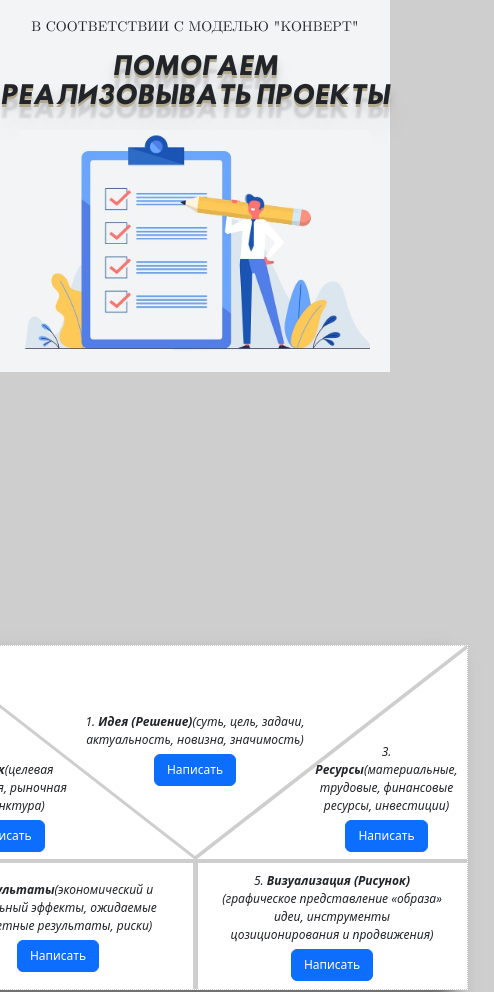
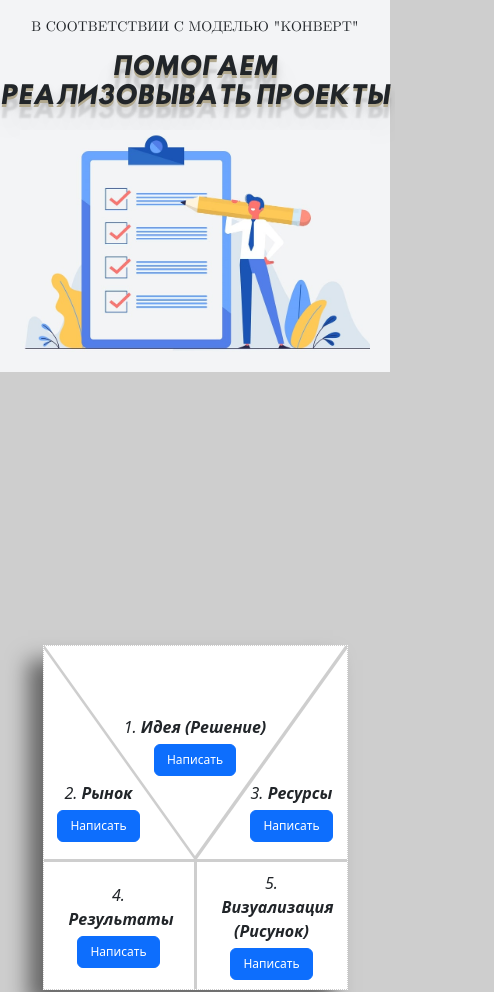
Before and after one commit to KISLY74/konvert, a React app: page /home in a window 390 px wide. Shown: the part 123-1115 px from the top of the page, 494 px wide, since content can reach past the window. Built offline with nearby package versions, Linux system fonts and the light colour scheme; what pdfmake would draw is missing.

Commit message:
feat: adaptive less then 600px, 500px

```diff
--- a/src/components/shapes.scss
+++ b/src/components/shapes.scss
@@ -38,7 +38,7 @@ body{
   position: absolute;
   bottom: 255px;
   left: 0;
-  border-right: 300px solid transparent;
+  border-right: 100px solid transparent;
   border-top: 300px solid transparent;
   border-left: 500px solid #fff;
   @extend %center;
@@ -52,7 +52,7 @@ body{
   position: absolute;
   bottom: 255px;
   right: 0;
-  border-left: 300px solid transparent;
+  border-left: 100px solid transparent;
   border-top: 300px solid transparent;
   border-right: 500px solid #fff;
 }
@@ -235,3 +235,64 @@ body{
     font-size: 12px;
   }
 }
+@media(max-width: 600px){
+  #one{
+    border-right: 150px solid transparent;
+    border-left: 150px solid transparent;
+    #section{
+      width: 180px;
+      bottom: 80px;
+    }
+  }
+  #two{
+    border-left: 150px solid #fff;
+    #section{
+      right: 20px !important;
+      bottom: 17px;
+    }
+  }
+  #three{
+    border-right: 150px solid #fff;
+    #section{
+      left: 20px !important;
+      bottom: 17px;
+    }
+  }
+  #four #section,
+  #five #section{
+    width: 170px;
+  }
+  #five,
+  #four{
+    width: 150px;
+    height: 127px;
+  }
+  #convert{
+    min-width: 305px;
+    max-width: 305px;
+    font-size: 16px;
+  }
+  #section-description__disabled{
+    display: none;
+  }
+}
+@media (max-width: 500px){
+  #section{
+    width: 100px !important;
+  }
+  #one{
+    #section{
+      width: 150px !important;
+    }
+  }
+  #two{
+    #section{
+      right: 45px !important;
+    }
+  }
+  #three{
+    #section{
+      left: 45px !important;
+    }
+  }
+}
```
